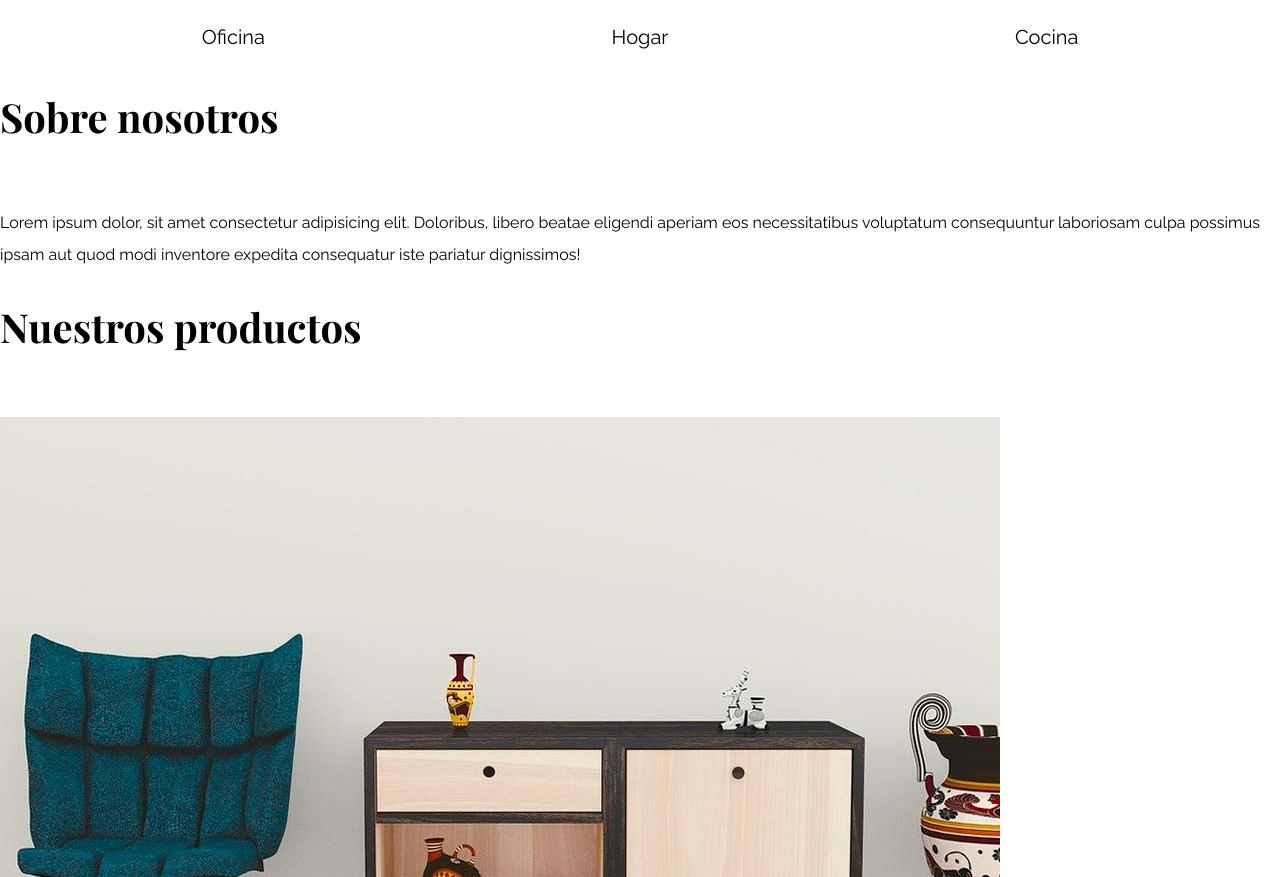
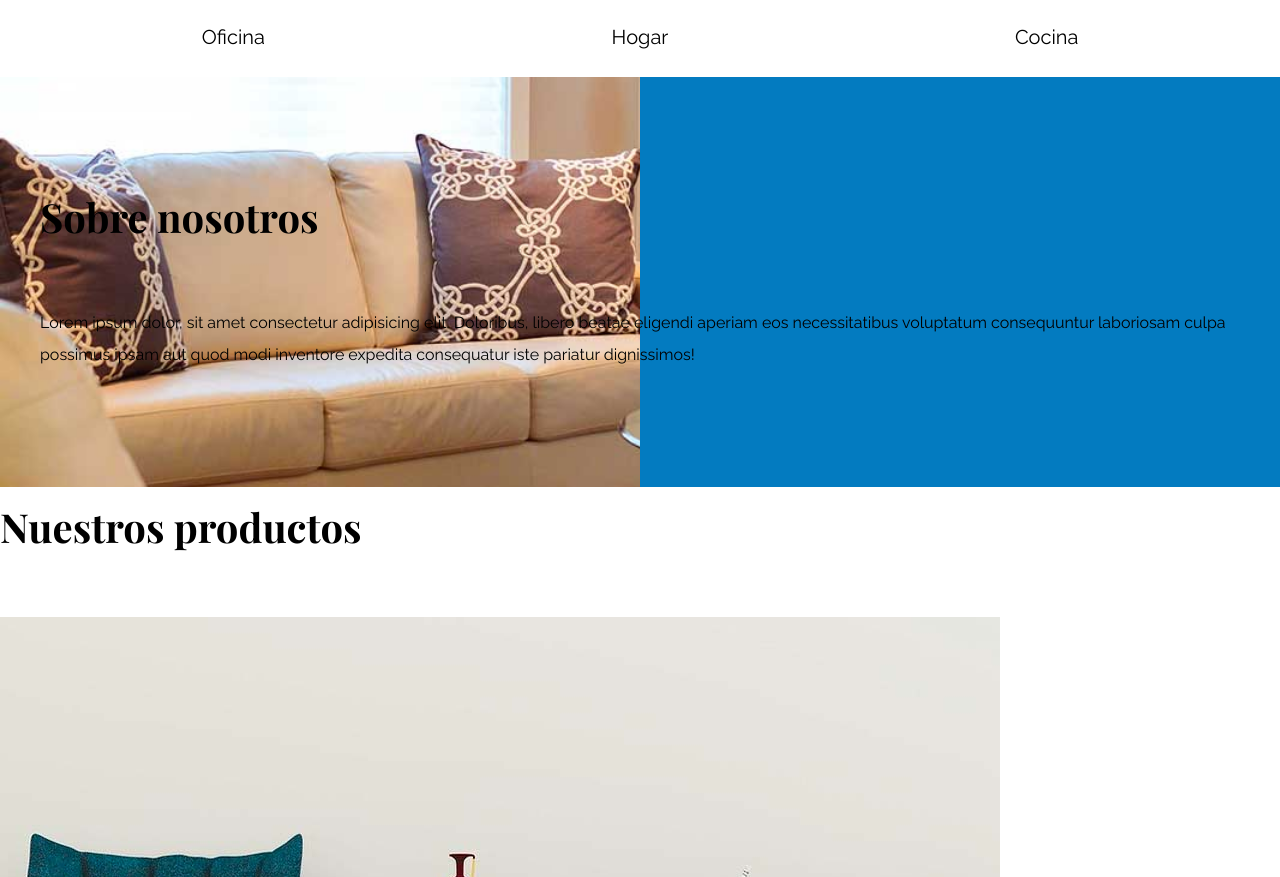
Before and after one commit to pedropalmeros/FurnitureStore, a plain HTML site: page index.html in a window 1280 px wide. Shown: the part 1264-2141 px from the top of the page. Drawn offline with nearby package versions, Linux system fonts and the light colour scheme.

Commit message:
[Modify] About us linear-gradient with image

```diff
--- a/index.html
+++ b/index.html
@@ -44,9 +44,11 @@
     </section>
 
     <section class="sobre-nosotros">
-        <div>
-            <h2>Sobre nosotros</h2>
-            <p>Lorem ipsum dolor, sit amet consectetur adipisicing elit. Doloribus, libero beatae eligendi aperiam eos necessitatibus voluptatum consequuntur laboriosam culpa possimus ipsam aut quod modi inventore expedita consequatur iste pariatur dignissimos!</p>
+        <div class="contenedor sobre-nosotros-grid">
+            <div class="texto-nosotros">
+                <h2>Sobre nosotros</h2>
+                <p>Lorem ipsum dolor, sit amet consectetur adipisicing elit. Doloribus, libero beatae eligendi aperiam eos necessitatibus voluptatum consequuntur laboriosam culpa possimus ipsam aut quod modi inventore expedita consequatur iste pariatur dignissimos!</p>
+            </div>
         </div>
     </section>
 
--- a/styles/styles.css
+++ b/styles/styles.css
@@ -105,3 +105,12 @@ img {
     border-bottom-right-radius: 10px;
     color: #FFF;
 }
+
+/** TODO: Sobre-nosotros**/
+.sobre-nosotros{
+    background-image: linear-gradient(to right,transparent 50%, #037bc0 50%, #037bc0 100%),url(../img/nosotros.jpg);
+    background-position: left center; /*x-left y-center*/
+    background-repeat: no-repeat;
+    background-size: 100%, 120rem;
+    padding: 10rem 0;/*linear-gradient size , image size*/
+}
```
